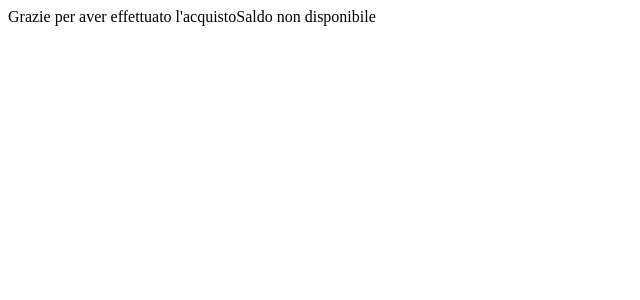
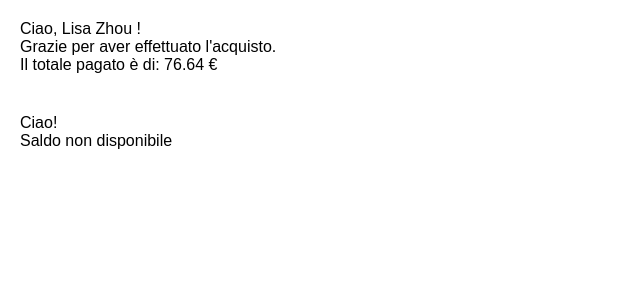
Before and after one commit to zhLisha/php-oop-2, a PHP site: page /PaymentResult.php in a window 1280 px wide. Shown: the top 300 px of the page, without its empty margins (0-640 px from the left). Run offline with PHP 8.4, Linux system fonts and the light colour scheme.

Commit message:
Done all the detail and submit button

```diff
--- a/PaymentResult.php
+++ b/PaymentResult.php
@@ -1,16 +1,5 @@
-<?php
-    require_once __DIR__ . '/E_Commerce_Info.php';
+<?php require_once __DIR__ . '/E_Commerce_Info.php'; ?>
 
-    $Lisa_Zhou->paymentResult($Lisa_Zhou->balace);
-        if($Lisa_Zhou->paymentResult($Lisa_Zhou->balace) === 'ok') {
-            echo "Grazie per aver effettuato l'acquisto";
-        };
-
-    $anonymous->paymentResult($anonymous->balace);
-        if($anonymous->paymentResult($anonymous->balace) === 'ok') {
-            echo "Grazie per aver effettuato l'acquisto";
-        };
-?>
 
 <!DOCTYPE html>
 <html lang="en">
@@ -18,9 +7,56 @@
     <meta charset="UTF-8">
     <meta http-equiv="X-UA-Compatible" content="IE=edge">
     <meta name="viewport" content="width=device-width, initial-scale=1.0">
+    <link rel="stylesheet" href="css/style.css">
     <title>Document</title>
 </head>
 <body>
 
+    <!-- Registered -->
+    <div class="registered">
+        <div>
+        <span> Ciao, <?php echo $Lisa_Zhou->name; ?> !</span>
+        </div>
+        <!-- Payment Result -->
+        <div class="payment-result">
+            <?php
+                $Lisa_Zhou->paymentResult($Lisa_Zhou->balace);
+                if($Lisa_Zhou->paymentResult($Lisa_Zhou->balace) === 'ok') {
+                    echo "Grazie per aver effettuato l'acquisto.";
+                };
+            ?>
+        </div>
+        <!-- Total Payment -->
+        <div class="total-payment">
+            <span>
+                Il totale pagato è di: <?php echo $Lisa_Zhou->getCartSum(); ?> &euro;
+            </span>
+        </div>
+    </div>
+
+    <!-- Anonymouse -->
+    <div class="anonymous">
+        <div>
+        <span> Ciao!</span>
+        </div>
+        <div>
+            <?php
+            $anonymous->paymentResult($anonymous->balace);
+                if($anonymous->paymentResult($anonymous->balace) === 'ok') {
+                    echo "Grazie per aver effettuato l'acquisto";
+                };
+            ?>
+        </div>
+
+        <!-- Total Payment -->
+        <div class="total-payment">
+            <span>
+                Il totale pagato è di: <?php echo $anonymous->getCartSum(); ?> &euro;
+            </span>
+        </div>
+    </div>
+
+
+
 </body>
 </html>
--- a/css/style.css
+++ b/css/style.css
@@ -54,3 +54,10 @@ img {
     font-weight: 700;
     font-size: 15px;
 }
+
+
+/* File PaymentResult */
+.registered,
+.anonymous {
+    padding: 20px;
+}
```
Also changed, not shown: E_Commerce_Info.php (+3 -10 lines).
